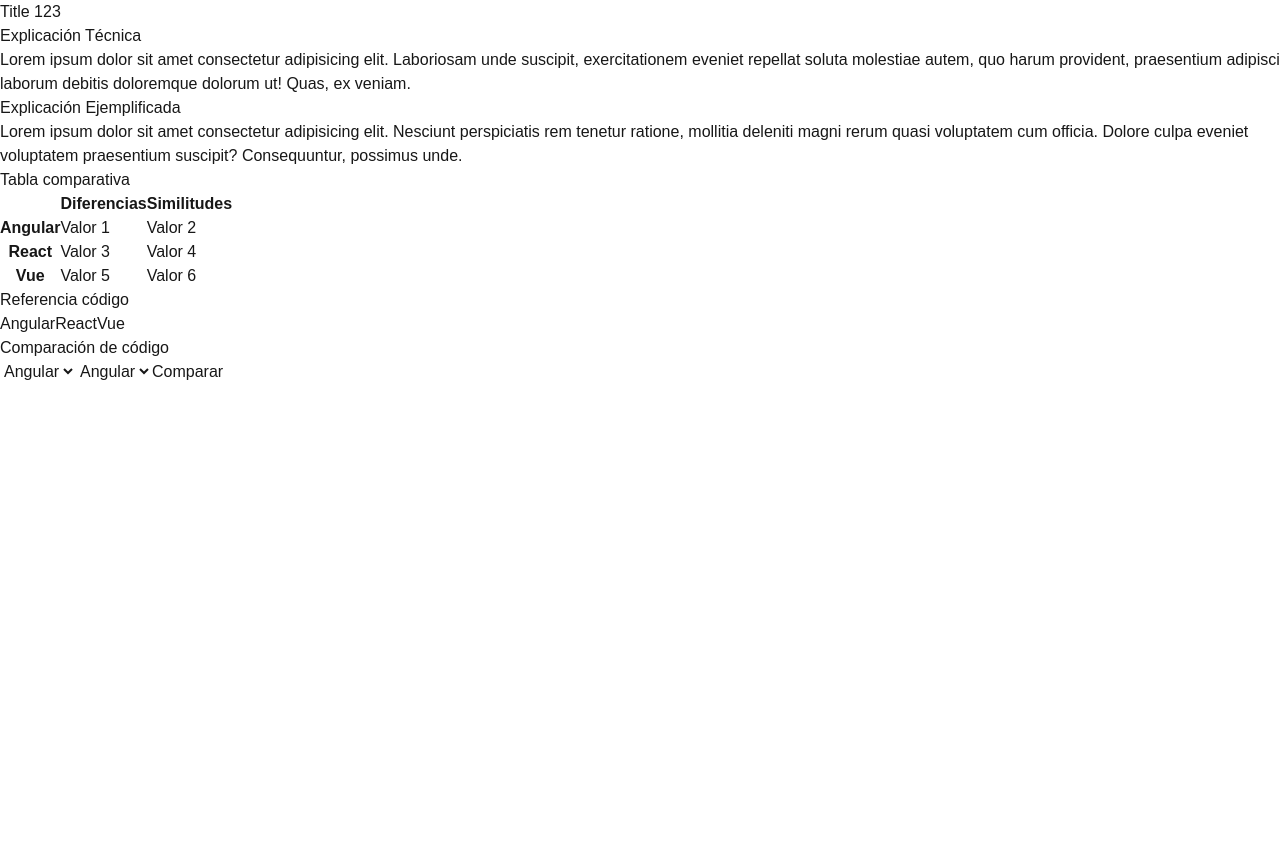
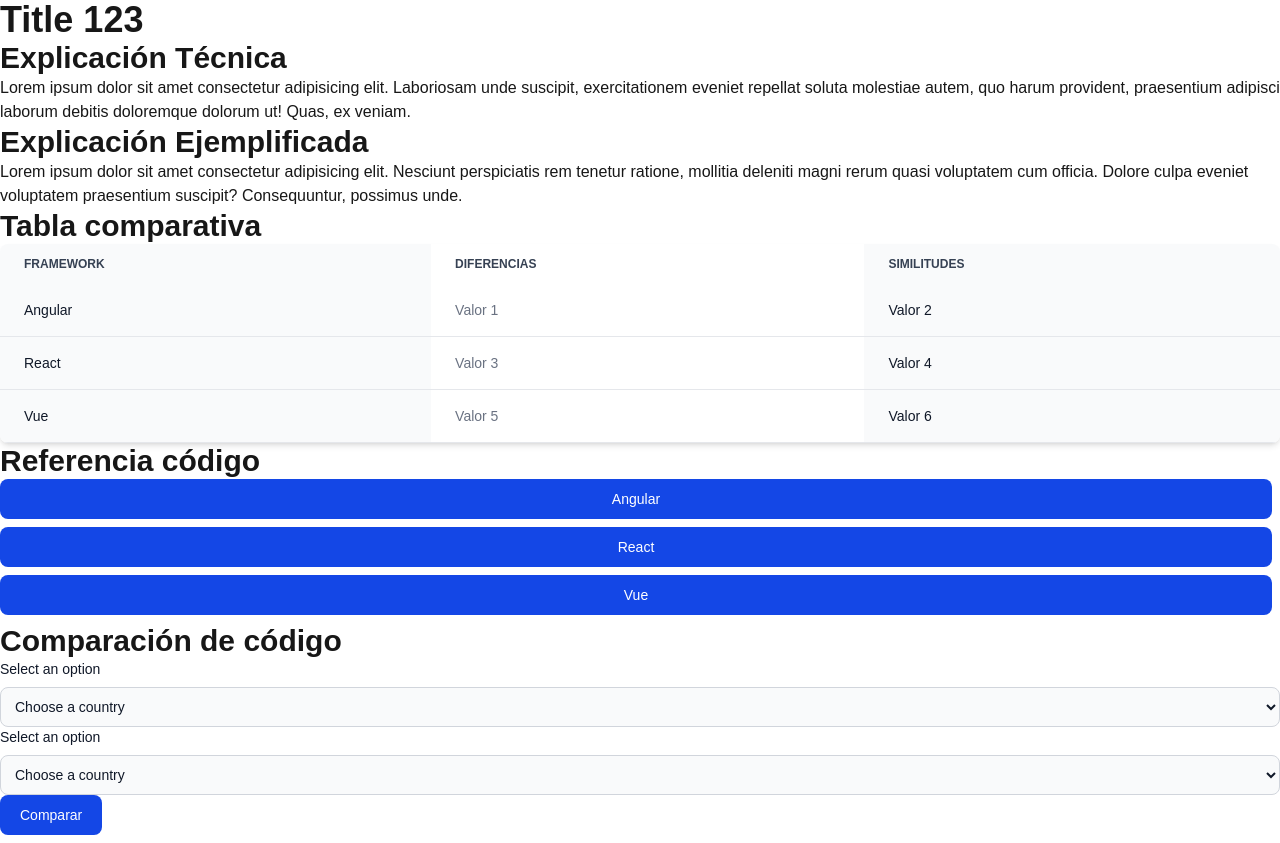
Before and after one commit to AlasRojas/blog-frameworks, a Next.js app: page /page in a window 1280 px wide. Before the commit the page ends 800 px from the top, so only its background shows below. Built offline with nearby package versions, Linux system fonts and the light colour scheme.

Commit message:
add page classes

```diff
--- a/src/app/page/page.tsx
+++ b/src/app/page/page.tsx
@@ -1,55 +1,63 @@
 export default function Entry() {
   return (
-    <div>
-      <h2>Title 123</h2>
-      <h3>Explicación Técnica</h3>
+    <div className="grid">
+      <h2 className="text-4xl font-extrabold dark:text-white">Title 123</h2>
+      <h3 className="text-3xl font-extrabold dark:text-white">Explicación Técnica</h3>
       <p>Lorem ipsum dolor sit amet consectetur adipisicing elit. Laboriosam unde suscipit, exercitationem eveniet repellat soluta molestiae autem, quo harum provident, praesentium adipisci laborum debitis doloremque dolorum ut! Quas, ex veniam.</p>
-      <h3>Explicación Ejemplificada</h3>
+      <h3 className="text-3xl font-extrabold dark:text-white">Explicación Ejemplificada</h3>
       <p>Lorem ipsum dolor sit amet consectetur adipisicing elit. Nesciunt perspiciatis rem tenetur ratione, mollitia deleniti magni rerum quasi voluptatem cum officia. Dolore culpa eveniet voluptatem praesentium suscipit? Consequuntur, possimus unde.</p>
-      <h3>Tabla comparativa</h3>
-      <table>
-        <thead>
+      <h3 className="text-3xl font-extrabold dark:text-white">Tabla comparativa</h3>
+      <div className="relative overflow-x-auto shadow-md sm:rounded-lg">
+        <table className="w-full text-sm text-left rtl:text-right text-gray-500 dark:text-gray-400">
+          <thead className="text-xs text-gray-700 uppercase dark:text-gray-400">
             <tr>
-            <th></th>
-            <th>Diferencias</th>
-            <th>Similitudes</th>
+              <th scope="col" className="px-6 py-3 bg-gray-50 dark:bg-gray-800">Framework</th>
+              <th scope="col" className="px-6 py-3">Diferencias</th>
+              <th scope="col" className="px-6 py-3 bg-gray-50 dark:bg-gray-800 ">Similitudes</th>
             </tr>
           </thead>
           <tbody>
-          <tr>
-            <th>Angular</th>
-            <td>Valor 1</td>
-            <td>Valor 2</td>
+            <tr className="border-b border-gray-200 dark:border-gray-700">
+              <th scope="row" className="px-6 py-4 font-medium text-gray-900 whitespace-nowrap bg-gray-50 dark:text-white dark:bg-gray-800">Angular</th>
+              <td className="px-6 py-4">Valor 1</td>
+              <td className="px-6 py-4 font-medium text-gray-900 whitespace-nowrap bg-gray-50 dark:text-white dark:bg-gray-800">Valor 2</td>
             </tr>
-          <tr>
-            <th>React</th>
-            <td>Valor 3</td>
-            <td>Valor 4</td>
+            <tr className="border-b border-gray-200 dark:border-gray-700">
+              <th scope="row" className="px-6 py-4 font-medium text-gray-900 whitespace-nowrap bg-gray-50 dark:text-white dark:bg-gray-800">React</th>
+              <td className="px-6 py-3">Valor 3</td>
+              <td className="px-6 py-4 font-medium text-gray-900 whitespace-nowrap bg-gray-50 dark:text-white dark:bg-gray-800">Valor 4</td>
             </tr>
-          <tr>
-            <th>Vue</th>
-            <td>Valor 5</td>
-            <td>Valor 6</td>
+            <tr className="border-b border-gray-200 dark:border-gray-700">
+              <th scope="row" className="px-6 py-4 font-medium text-gray-900 whitespace-nowrap bg-gray-50 dark:text-white dark:bg-gray-800">Vue</th>
+              <td className="px-6 py-3">Valor 5</td>
+              <td className="px-6 py-4 font-medium text-gray-900 whitespace-nowrap bg-gray-50 dark:text-white dark:bg-gray-800">Valor 6</td>
             </tr>
           </tbody>
         </table>
-      <h3>Referencia código</h3>
-      <button>Angular</button>
-      <button>React</button>
-      <button>Vue</button>
-      <h3>Comparación de código</h3>
+      </div>
+
+      <h3 className="text-3xl font-extrabold dark:text-white">Referencia código</h3>
+      <button type="button" className="text-white bg-blue-700 hover:bg-blue-800 focus:ring-4 focus:ring-blue-300 font-medium rounded-lg text-sm px-5 py-2.5 me-2 mb-2 dark:bg-blue-600 dark:hover:bg-blue-700 focus:outline-none dark:focus:ring-blue-800">Angular</button>
+      <button type="button" className="text-white bg-blue-700 hover:bg-blue-800 focus:ring-4 focus:ring-blue-300 font-medium rounded-lg text-sm px-5 py-2.5 me-2 mb-2 dark:bg-blue-600 dark:hover:bg-blue-700 focus:outline-none dark:focus:ring-blue-800">React</button>
+      <button type="button" className="text-white bg-blue-700 hover:bg-blue-800 focus:ring-4 focus:ring-blue-300 font-medium rounded-lg text-sm px-5 py-2.5 me-2 mb-2 dark:bg-blue-600 dark:hover:bg-blue-700 focus:outline-none dark:focus:ring-blue-800">Vue</button>
+      <h3 className="text-3xl font-extrabold dark:text-white">Comparación de código</h3>
       <form action="#">
-      <select name="option1">
+        <label htmlFor="option1" className="block mb-2 text-sm font-medium text-gray-900 dark:text-white">Select an option</label>
+        <select id="option1" className="bg-gray-50 border border-gray-300 text-gray-900 text-sm rounded-lg focus:ring-blue-500 focus:border-blue-500 block w-full p-2.5 dark:bg-gray-700 dark:border-gray-600 dark:placeholder-gray-400 dark:text-white dark:focus:ring-blue-500 dark:focus:border-blue-500">
+          <option selected>Choose a country</option>
           <option value="1">Angular</option>
           <option value="2">React</option>
           <option value="3">Vue</option>
         </select>
-        <select name="option2">
+
+        <label htmlFor="option2" className="block mb-2 text-sm font-medium text-gray-900 dark:text-white">Select an option</label>
+        <select id="option2" className="bg-gray-50 border border-gray-300 text-gray-900 text-sm rounded-lg focus:ring-blue-500 focus:border-blue-500 block w-full p-2.5 dark:bg-gray-700 dark:border-gray-600 dark:placeholder-gray-400 dark:text-white dark:focus:ring-blue-500 dark:focus:border-blue-500">
+          <option selected>Choose a country</option>
           <option value="1">Angular</option>
           <option value="2">React</option>
           <option value="3">Vue</option>
         </select>
-        <button>Comparar</button>
+        <button type="button" className="text-white bg-blue-700 hover:bg-blue-800 focus:ring-4 focus:ring-blue-300 font-medium rounded-lg text-sm px-5 py-2.5 me-2 mb-2 dark:bg-blue-600 dark:hover:bg-blue-700 focus:outline-none dark:focus:ring-blue-800">Comparar</button>
       </form>
     </div>
   );
```
Lines whose indentation alone changed are shown as unchanged.
